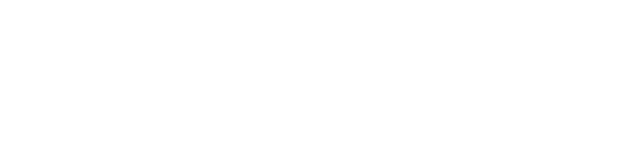
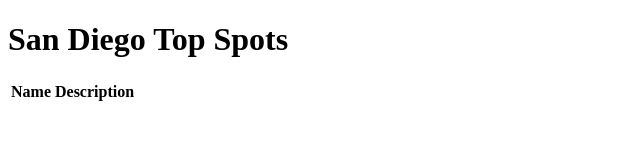
Before and after one commit to Maddiemcampbell/san-diego-top-spots, a website: page index.html in a window 1280 px wide. Shown: the whole page, without its empty margins (0-640 px from the left). Drawn offline with Linux system fonts and the light colour scheme.

Commit message:
html markup

```diff
--- a/index.html
+++ b/index.html
@@ -3,11 +3,18 @@
 
 <head>
     <meta charset="utf-8">
+    <title>San Diego Top Spots</title>
 </head>
 
 <body>
-    <!-- Write your markup here -->
 
-    <!-- Don't forget to add your <script> tag here -->
+    <h1>San Diego Top Spots</h1>
+
+    <table>
+        <th>Name</th>
+        <th>Description</th>
+    </table>
+
+    <script src="main.js" charset="utf-8"></script>
 </body>
 </html>
```
